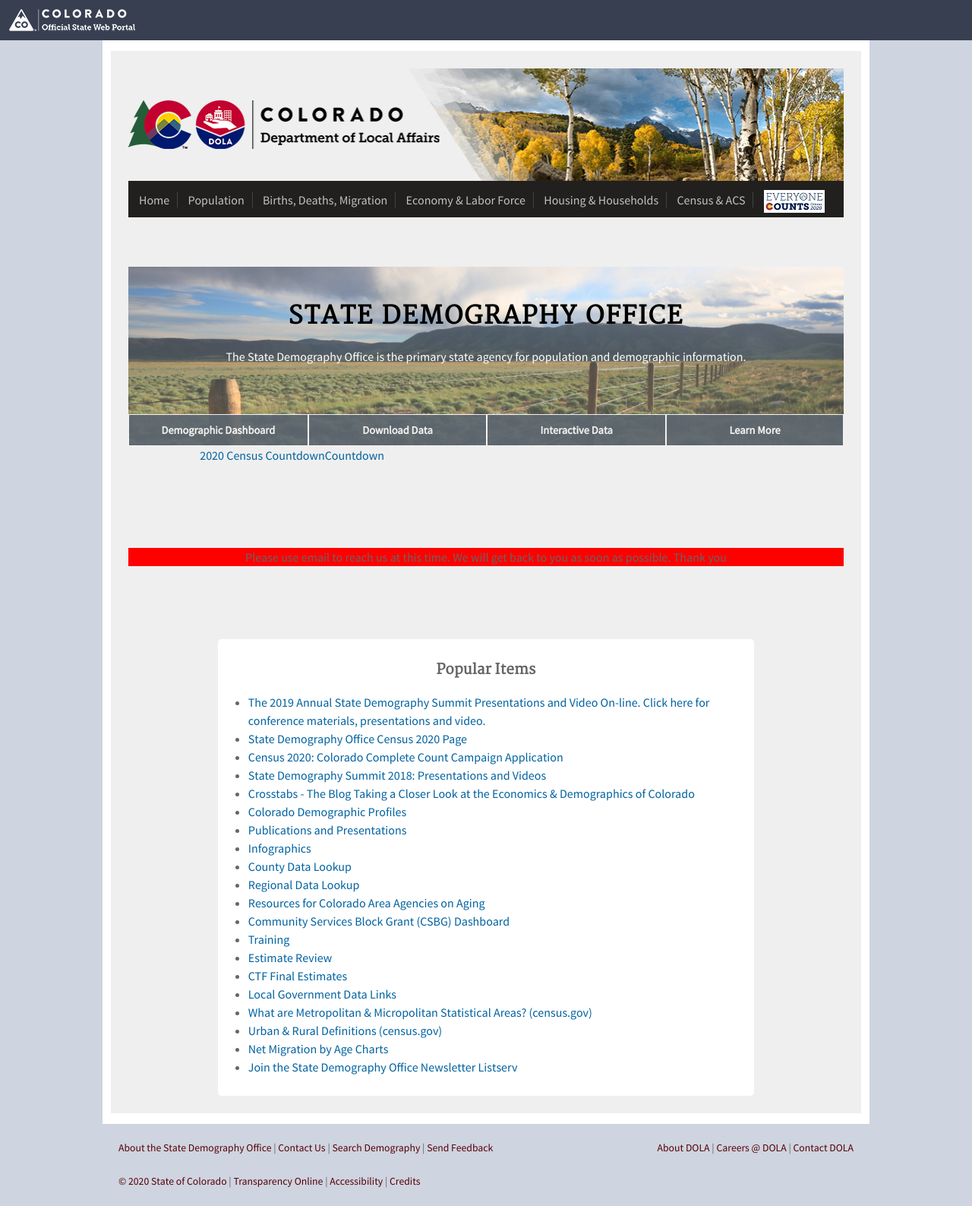
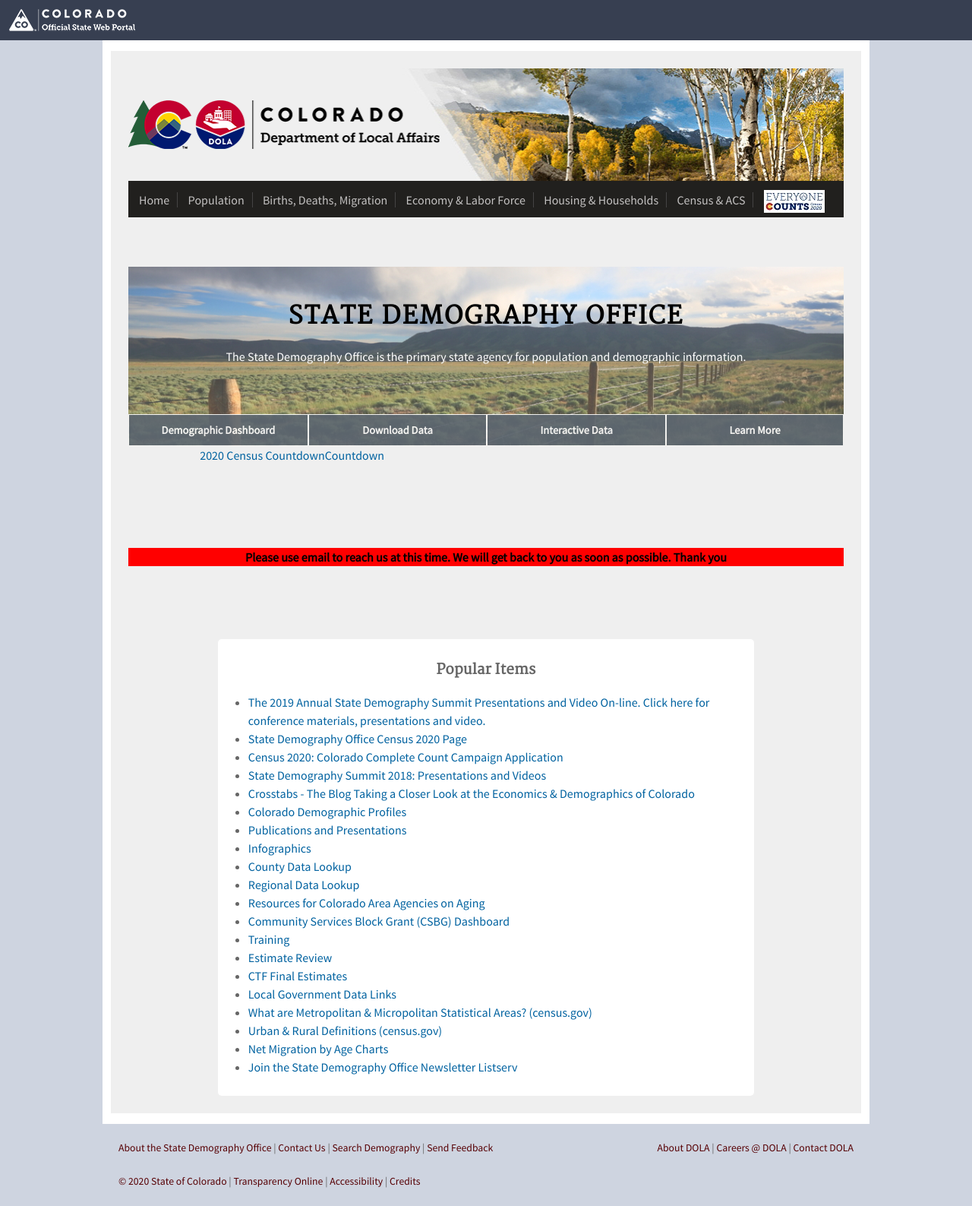
Before and after one commit to TBleess/Website_New, a Jekyll site: the page built from pages/0_Homepage_and_Footer_Links/index.md, in a window 1280 px wide. Shown: the whole page at 76% size. Built offline with Jekyll 4.4.1, drawn with Linux system fonts in a browser that asks for light colours.

Commit message:
Update _homepageHeader.html

```diff
--- a/_includes/_homepageHeader.html
+++ b/_includes/_homepageHeader.html
@@ -48,6 +48,6 @@
 </section>
 <div data-type="countdown" data-id="1764071" class="tickcounter" style="width: 80%; height: 80%; position: relative; margin: auto; padding-bottom: 10%"><a href="//www.tickcounter.com/countdown/1764071/2020-census-countdown" title="2020 Census Countdown">2020 Census Countdown</a><a href="//www.tickcounter.com/" title="Countdown">Countdown</a>
 </div>
-<div style="background-color:red"><p class="center" font color="red">Please use email to reach us at this time. We will get back to you as soon as possible. Thank you</p></div>
+<div style="background-color:red"><p class="center" style="color:black;font-weight:bold">Please use email to reach us at this time. We will get back to you as soon as possible. Thank you</p></div>
 <script>(function(d, s, id) { var js, pjs = d.getElementsByTagName(s)[0]; if (d.getElementById(id)) return; js = d.createElement(s); js.id = id; js.src = "//www.tickcounter.com/static/js/loader.js"; pjs.parentNode.insertBefore(js, pjs); }(document, "script", "tickcounter-sdk"));</script>
 <br>
```
